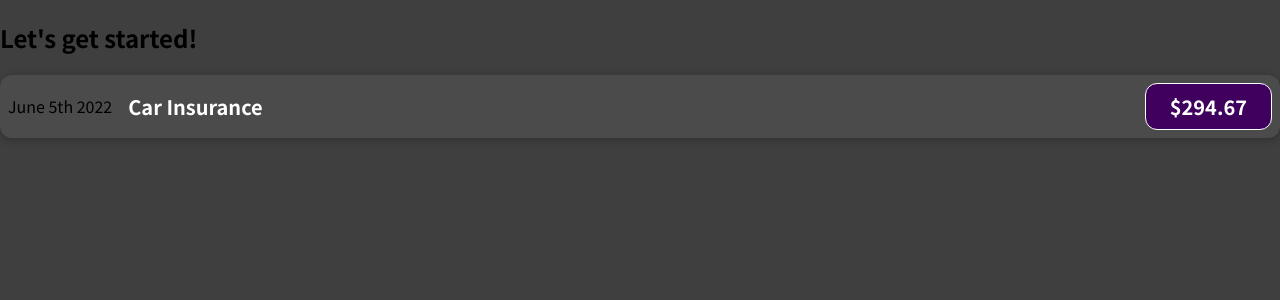
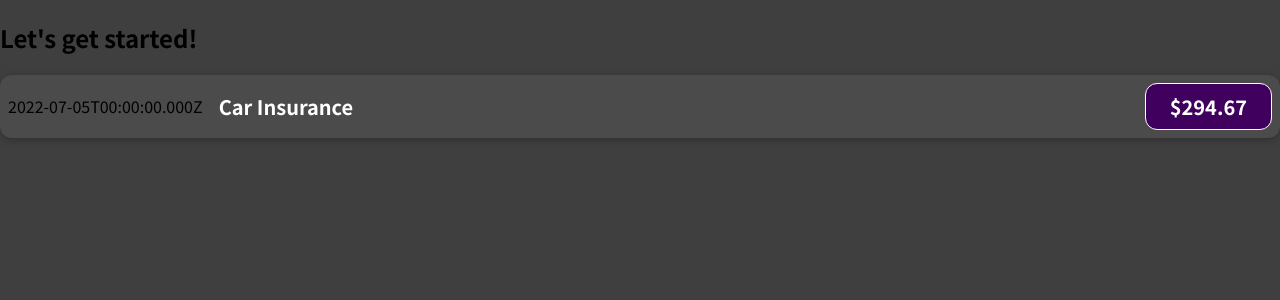
Before and after one commit to liaisontw/react_starting, a JavaScript app: page / in a window 1280 px wide. Shown: the top 300 px of the page. Built offline with nearby package versions, Linux system fonts and the light colour scheme.

Commit message:
Section 36: Outputting dynamic data

```diff
--- a/src/components/ExpenseItem.js
+++ b/src/components/ExpenseItem.js
@@ -1,15 +1,19 @@
 import './ExpenseItem.css';
 
 function ExpenseItem() {
+    const expenseDate = new Date(2022, 6, 5);
+    const expenseTitle = 'Car Insurance';
+    const expenseAmount = 294.67;
+
     return (
         <div className="expense-item">
-            <div>June 5th 2022</div>
+            <div>{expenseDate.toISOString()}</div>
             <div className="expense-item__description">
-                <h2>Car Insurance</h2>
-                <div className="expense-item__price">$294.67</div>
+                <h2>{expenseTitle}</h2>
+                <div className="expense-item__price">${expenseAmount}</div>
             </div>
         </div>
-    )
+    );
 }
 
 export default ExpenseItem;
```
